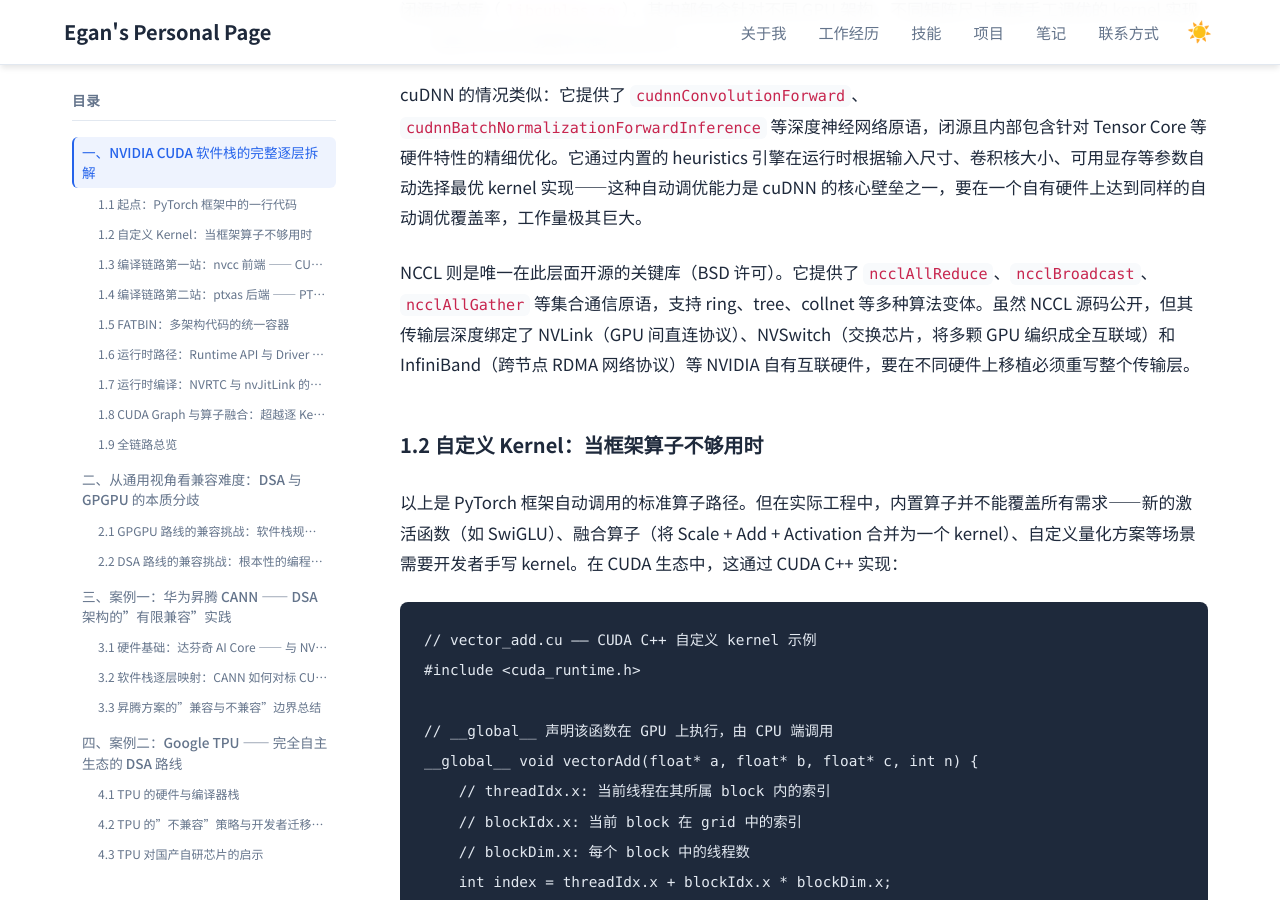
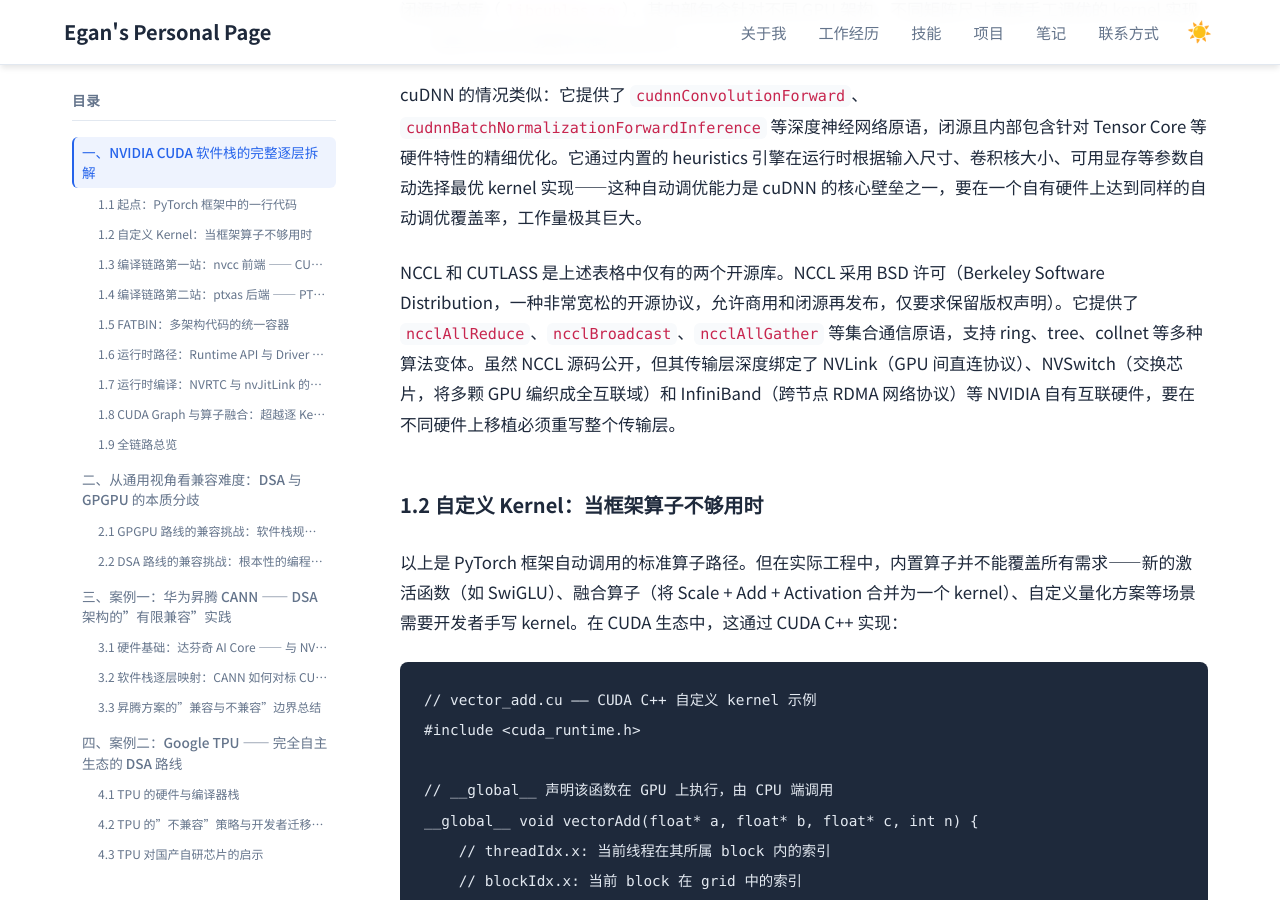
Before and after one commit to Lejun-Hu/Lejun-Hu.github.io, a Jekyll site: the page built from _notes/2026-8-15-cuda-ecosystem-compatibility.md, in a window 1280 px wide and 900 px high, scrolled down 3777 px. Built offline with Jekyll 4.4.1, drawn with Linux system fonts in a browser that asks for light colours.

Commit message:
修正NCCL描述: 不再称唯一开源, 补充BSD协议解释

```diff
--- a/_notes/2026-8-15-cuda-ecosystem-compatibility.md
+++ b/_notes/2026-8-15-cuda-ecosystem-compatibility.md
@@ -68,7 +68,7 @@ z = torch.matmul(x, y)
 
 cuDNN 的情况类似：它提供了 `cudnnConvolutionForward`、`cudnnBatchNormalizationForwardInference` 等深度神经网络原语，闭源且内部包含针对 Tensor Core 等硬件特性的精细优化。它通过内置的 heuristics 引擎在运行时根据输入尺寸、卷积核大小、可用显存等参数自动选择最优 kernel 实现——这种自动调优能力是 cuDNN 的核心壁垒之一，要在一个自有硬件上达到同样的自动调优覆盖率，工作量极其巨大。
 
-NCCL 则是唯一在此层面开源的关键库（BSD 许可）。它提供了 `ncclAllReduce`、`ncclBroadcast`、`ncclAllGather` 等集合通信原语，支持 ring、tree、collnet 等多种算法变体。虽然 NCCL 源码公开，但其传输层深度绑定了 NVLink（GPU 间直连协议）、NVSwitch（交换芯片，将多颗 GPU 编织成全互联域）和 InfiniBand（跨节点 RDMA 网络协议）等 NVIDIA 自有互联硬件，要在不同硬件上移植必须重写整个传输层。
+NCCL 和 CUTLASS 是上述表格中仅有的两个开源库。NCCL 采用 BSD 许可（Berkeley Software Distribution，一种非常宽松的开源协议，允许商用和闭源再发布，仅要求保留版权声明）。它提供了 `ncclAllReduce`、`ncclBroadcast`、`ncclAllGather` 等集合通信原语，支持 ring、tree、collnet 等多种算法变体。虽然 NCCL 源码公开，但其传输层深度绑定了 NVLink（GPU 间直连协议）、NVSwitch（交换芯片，将多颗 GPU 编织成全互联域）和 InfiniBand（跨节点 RDMA 网络协议）等 NVIDIA 自有互联硬件，要在不同硬件上移植必须重写整个传输层。
 
 ### 1.2 自定义 Kernel：当框架算子不够用时
 
```
